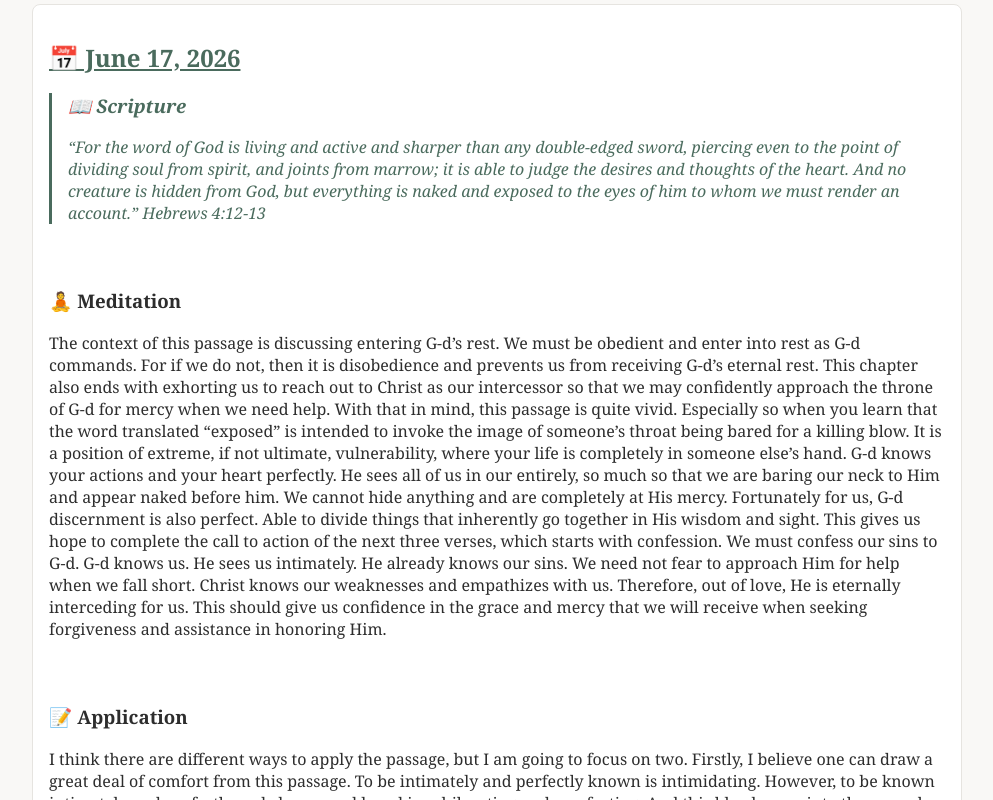
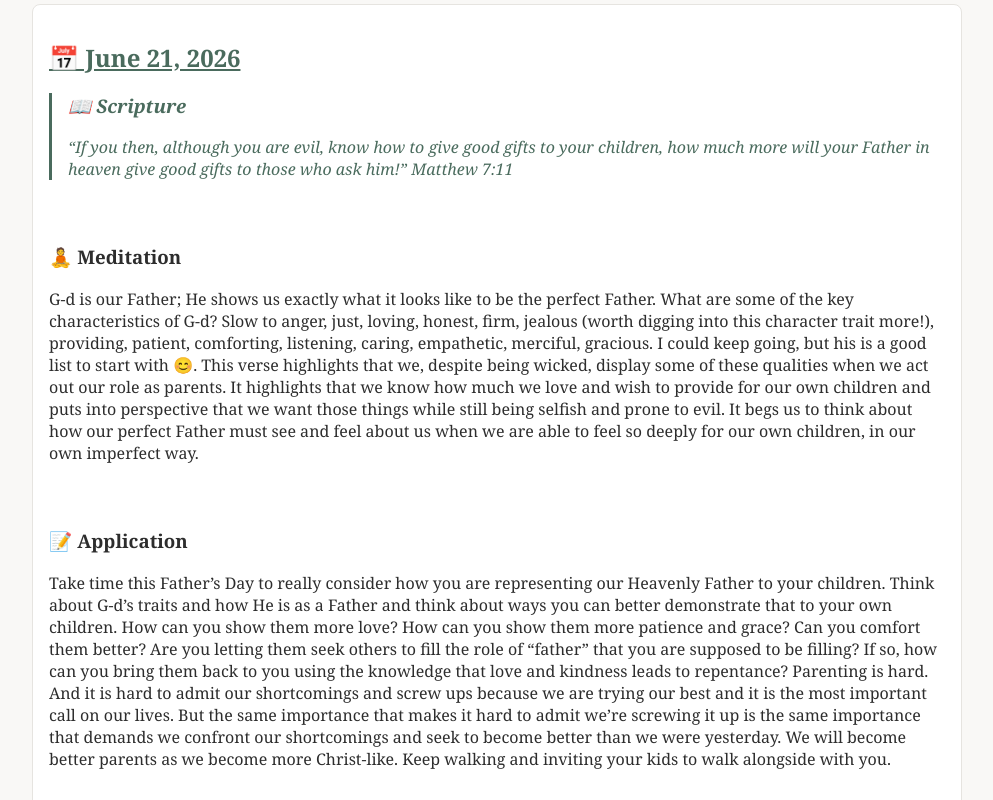
Before and after one commit to Aaron-Garrett/batjews_bible_bits, a React (Create React App) app: page / in a window 1280 px wide. Shown: the part 340-1140 px from the top of the page, without its empty margins (143-1136 px from the left). Built offline with nearby package versions, Linux system fonts and the light colour scheme.

Commit message:
A new post for a new day!

```diff
--- a/src/App.js
+++ b/src/App.js
@@ -18,6 +18,43 @@ function App() {
       </header>
       <main>
         <div>
+          <div className="devotional">
+            <h2>📅 June 21, 2026</h2>
+            <ScrollReveal>
+              <div className="scripture-verse">
+                <h3>📖 Scripture</h3>
+                <p>“If you then, although you are evil, know how to give good gifts to your children, how much more will your Father in heaven give good gifts to those who ask him!” Matthew 7:11</p>
+              </div>
+            </ScrollReveal>
+            <ScrollReveal>
+              <div className="meditation">
+                <h3>🧘 Meditation</h3>
+                <p>G-d is our Father; He shows us exactly what it looks like to be the perfect Father. What are some of the key characteristics of G-d?
+                  Slow to anger, just, loving, honest, firm, jealous (worth digging into this character trait more!), providing, patient, comforting,
+                  listening, caring, empathetic, merciful, gracious. I could keep going, but his is a good list to start with 😊. This verse highlights that
+                   we, despite being wicked, display some of these qualities when we act out our role as parents. It highlights that we know how much we love
+                   and wish to provide for our own children and puts into perspective that we want those things while still being selfish and prone to evil. It
+                   begs us to think about how our perfect Father must see and feel about us when we are able to feel so deeply for our own children, in our own
+                   imperfect way.
+                </p>
+              </div>
+            </ScrollReveal>
+            <ScrollReveal>
+              <div className="application">
+                <h3>📝 Application</h3>
+                <p>
+                  Take time this Father’s Day to really consider how you are representing our Heavenly Father to your children. Think about G-d’s traits and how
+                  He is as a Father and think about ways you can better demonstrate that to your own children. How can you show them more love? How can you show
+                  them more patience and grace? Can you comfort them better? Are you letting them seek others to fill the role of “father” that you are supposed
+                  to be filling? If so, how can you bring them back to you using the knowledge that love and kindness leads to repentance? Parenting is hard. And
+                  it is hard to admit our shortcomings and screw ups because we are trying our best and it is the most important call on our lives. But the same
+                  importance that makes it hard to admit we’re screwing it up is the same importance that demands we confront our shortcomings and seek to become
+                  better than we were yesterday. We will become better parents as we become more Christ-like. Keep walking and inviting your kids to walk alongside
+                  with you.
+                </p>
+              </div>
+            </ScrollReveal>
+          </div>
           <div className="devotional">
             <h2>📅 June 17, 2026</h2>
             <ScrollReveal>
```
